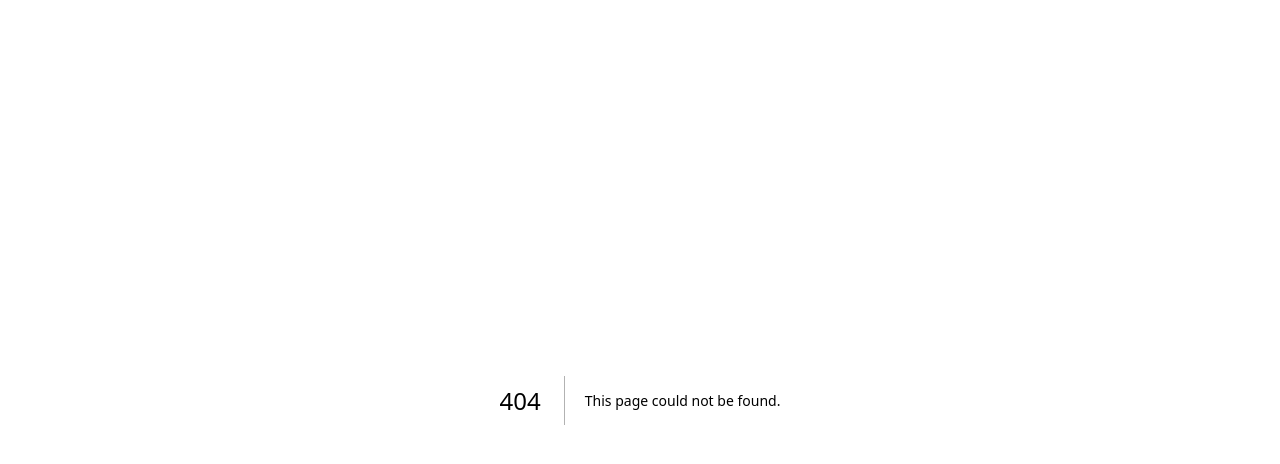
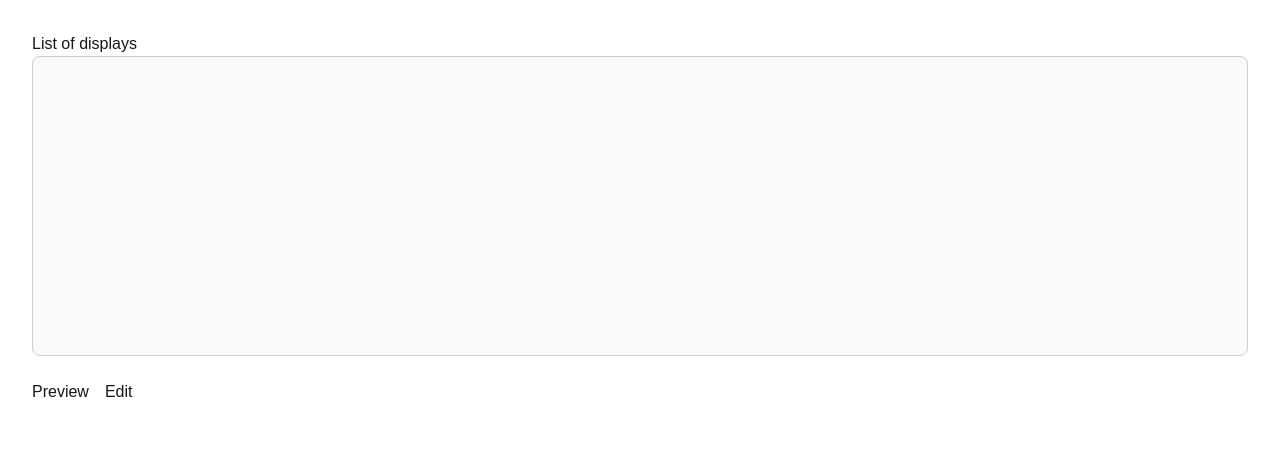
Before and after one commit to YuTEMs/CloudBoard, a Next.js app: page /dashboard in a window 1280 px wide. Before the commit this address had no page. Shown: the top 464 px of the page. Built offline with nearby package versions, Linux system fonts and the light colour scheme.

Commit message:
Added simplified template and elements for dashboard page

```diff
--- /dev/null
+++ b/src/app/dashboard/page.js
@@ -0,0 +1,24 @@
+export default function DashboardPage() {
+    return (
+        <div style={{ padding: '2rem', fontFamily: 'sans-serif' }}>
+            <h1>List of displays</h1>
+            <div
+                style={{
+                    border: '1px solid #ccc',
+                    borderRadius: '8px',
+                    padding: '1rem',
+                    height: '300px',
+                    overflowY: 'auto',
+                    marginBottom: '1.5rem',
+                    background: '#fafafa'
+                }}
+            >
+                {/* Add your elements here */}
+            </div>
+            <div style={{ display: 'flex', gap: '1rem' }}>
+                <button type="button">Preview</button>
+                <button type="button">Edit</button>
+            </div>
+        </div>
+    );
+}
```
